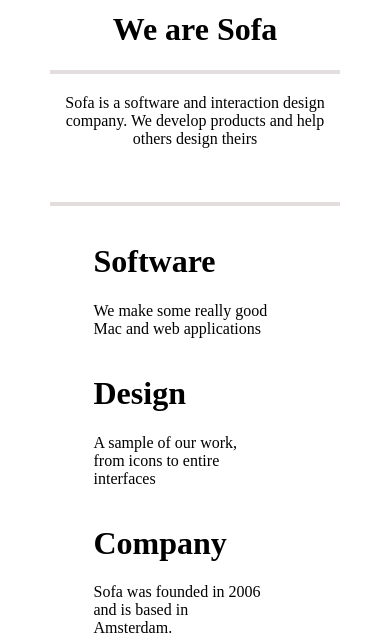
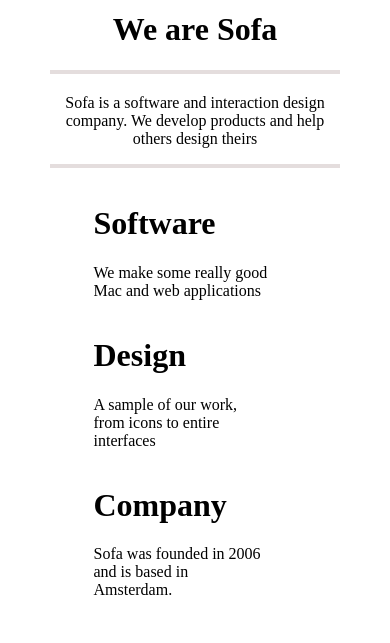
Before and after one commit to githaefrancis/sofa, a plain HTML site: page index.html in a window 390 px wide. Shown: the part 172-815 px from the top of the page. Drawn offline with Linux system fonts and the light colour scheme.

Commit message:
p paddung bottom

```diff
--- a/index.css
+++ b/index.css
@@ -73,6 +73,6 @@ body {
   }
   .intro_title p {
     padding-top: 20px;
-    padding-bottom: 20%;
+    padding-bottom: 20px;
   }
 }
```
